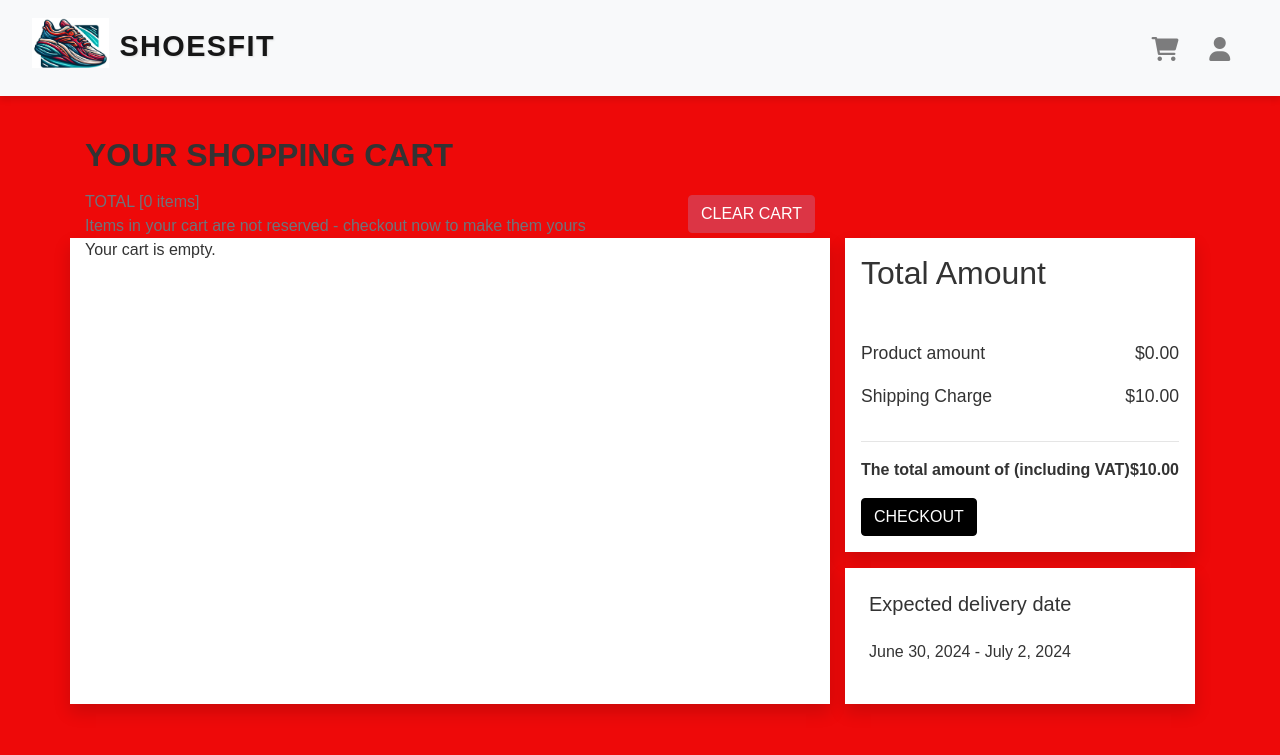
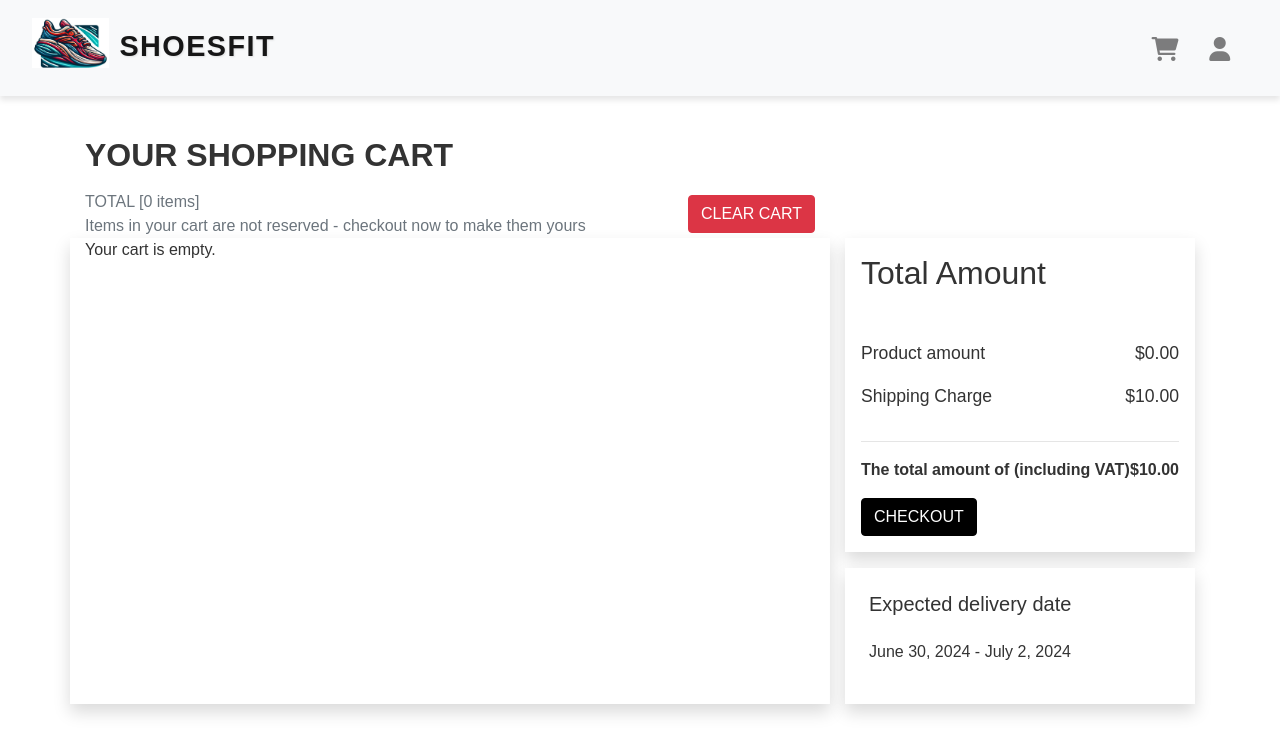
Before and after one commit to chaikokcheng/SSE3308-Web-ShoesFit, a PHP site: page /cart.html in a window 1280 px wide. Shown: the top 755 px of the page. Run offline with PHP 8.4, Linux system fonts and the light colour scheme; data that the repository does not hold is empty; some libraries are stand-ins or nearby versions.

Commit message:
cartDone

```diff
--- a/Public/cart.css
+++ b/Public/cart.css
@@ -1,6 +1,6 @@
 body {
     font-family: 'Arial', sans-serif;
-    background-color: #ee0909;
+    background-color: #ffffff;
     color: #333;
 }
 
```
